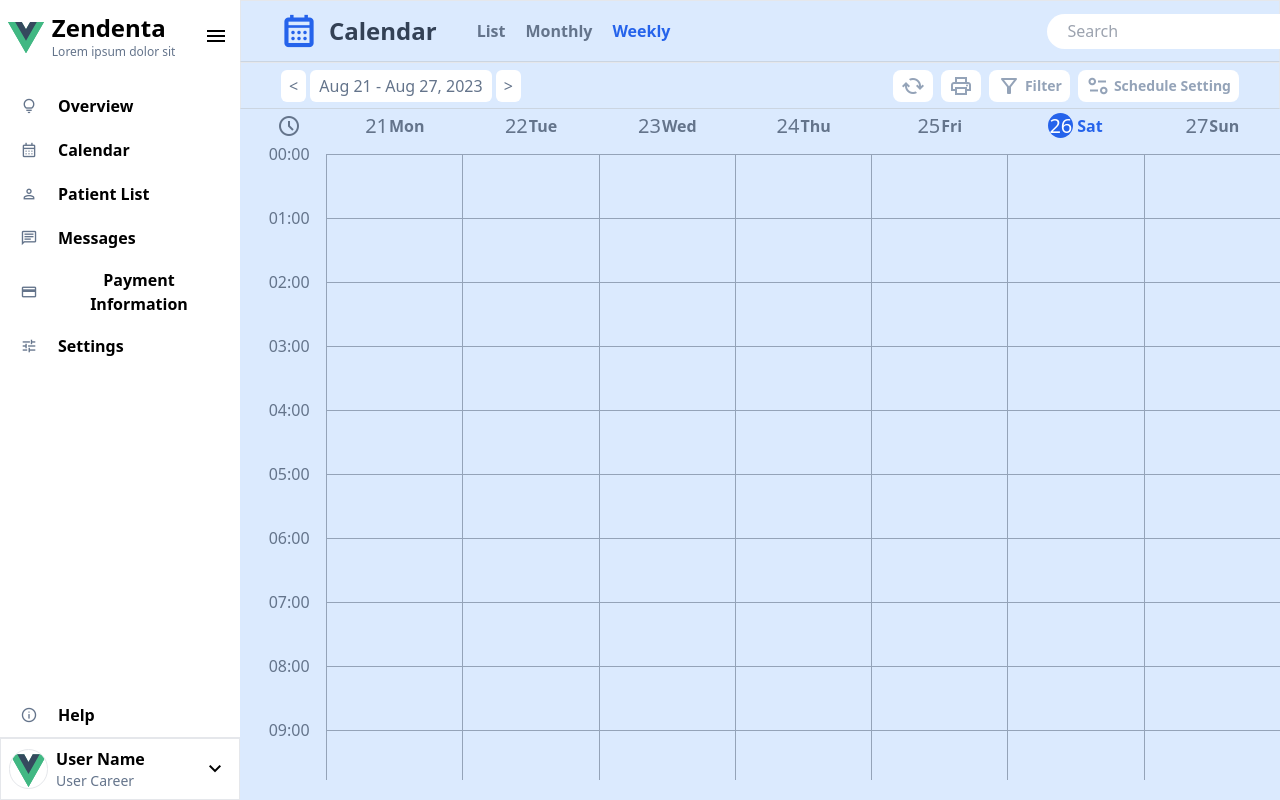
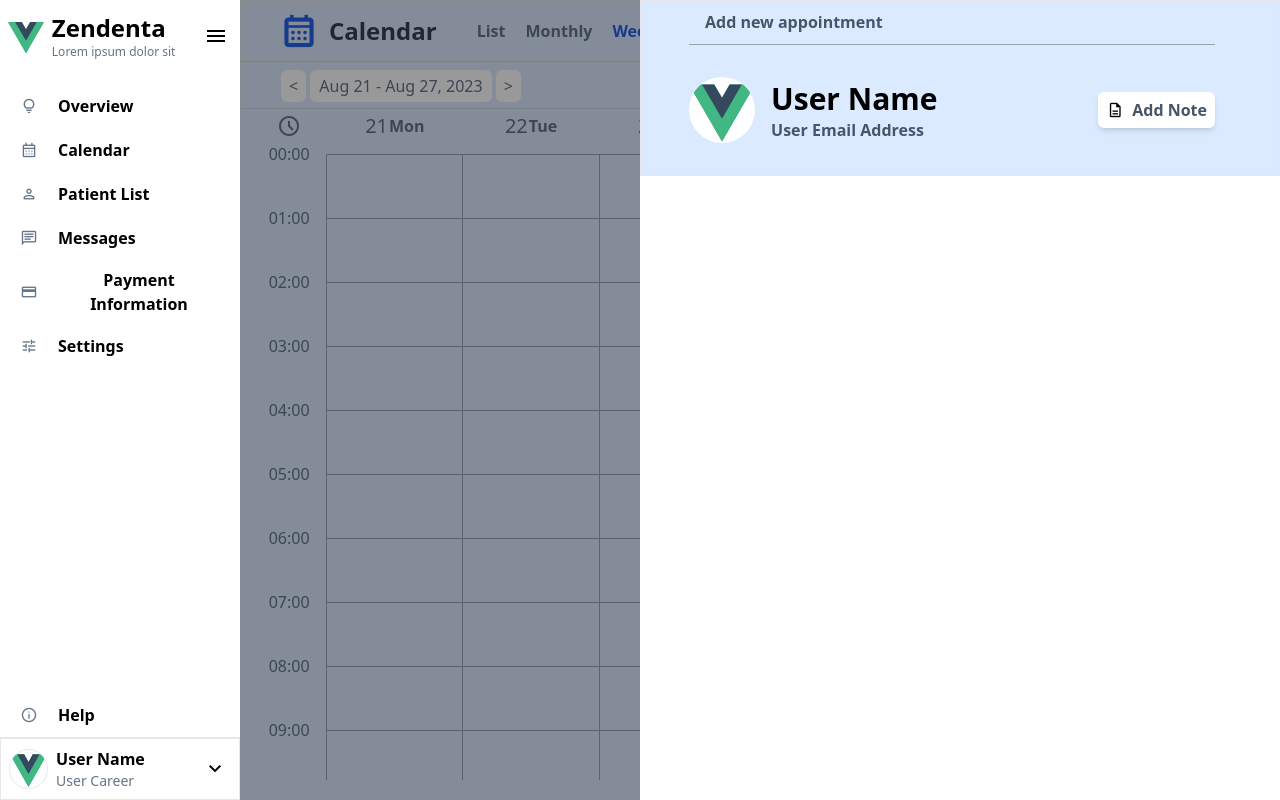
Before and after one commit to rekredhead/Calendar-App-VueJS, a Vue app: page / in a window 1280 px wide. Shown: the top 800 px of the page. Built offline with nearby package versions, Linux system fonts and the light colour scheme.

Commit message:
Finished Header for SidePanel

```diff
--- a/package.json
+++ b/package.json
@@ -10,6 +10,7 @@
   },
   "dependencies": {
     "date-fns": "^2.30.0",
+    "vee-validate": "^4.5.8",
     "vue": "^3.3.4"
   },
   "devDependencies": {
--- /dev/null
+++ b/src/assets/store.ts
@@ -0,0 +1,19 @@
+import { reactive } from "vue";
+import { startOfToday, startOfWeek, endOfWeek, add } from 'date-fns';
+
+const store = reactive({
+   selectedWeekStart: startOfWeek(startOfToday(), { weekStartsOn: 1 }),
+   selectedWeekEnd: endOfWeek(startOfToday(), { weekStartsOn: 1 }),
+
+   getPreviousDate() {
+      store.selectedWeekStart = add(store.selectedWeekStart, { weeks: -1 });
+      store.selectedWeekEnd = add(store.selectedWeekEnd, { weeks: -1 });
+   },
+
+   getNextDate() {
+      store.selectedWeekStart = add(store.selectedWeekStart, { weeks: 1 });
+      store.selectedWeekEnd = add(store.selectedWeekEnd, { weeks: 1 });
+   }
+});
+
+export default store;
--- a/src/components/Main-components/SidePanel.vue
+++ b/src/components/Main-components/SidePanel.vue
@@ -1,35 +1,22 @@
 <script setup lang="ts">
 import { format } from 'date-fns';
-import { ref } from 'vue';
+import SidePanelHeader from './SidePanelHeader.vue';
 
 const props = defineProps({
    isSidePanelOpen: Boolean,
    selectedDate: Date
 });
+
+// Task 2: Start styling the Side Panel
+// Task 3: Enable form submission to console log the data
+// Task 4: Change the state of the isSidePanelOpen to false upon submission (use state passed as props)
 </script>
 
 <template>
-   <aside
-      class="flex fixed bg-white top-0 bottom-0 right-0 w-1/2 transform transition-transform duration-300"
-      :class="{ 'translate-x-0': isSidePanelOpen, 'translate-x-full': !isSidePanelOpen }"
-   >
-      {{ format(props.selectedDate!, 'EEEE, dd MMMM HH:mm') }}
+   <!--{{ format(props.selectedDate!, 'EEEE, dd MMMM HH:mm') }}-->
+   <aside class="flex flex-col fixed bg-white top-0 bottom-0 right-0 w-1/2 transform transition-transform duration-300"
+      :class="{ 'translate-x-0': isSidePanelOpen, 'translate-x-full': !isSidePanelOpen }">
+      <SidePanelHeader/>
+      <div><!-- Form --></div>
    </aside>
 </template>
-
-<!--
-To add an event/task:
-- Get the date-time that was clicked on in the calendar
-- Send the date-time to Main.vue
-- Main.vue will trigger the Slide-in panel
-- Render the date-time in the slide-in panel - initially it is the current date as a state
-- Start styling the Slide-in panel
-
-<button @click="isSidePanelOpen = !isSidePanelOpen"
-   class="border text-white p-3 m-5 hover:bg-blue-500 active:bg-blue-400">click me!</button>
-<aside
-   class="flex fixed bg-blue-200 top-0 bottom-0 right-0 w-80 transform transition-transform duration-300"
-   :class="{ 'translate-x-0': isSidePanelOpen, 'translate-x-full': !isSidePanelOpen }">
-   Slide-panel
-</aside>
--->
--- /dev/null
+++ b/src/components/Main-components/SidePanelHeader.vue
@@ -0,0 +1,24 @@
+<script setup lang="ts"></script>
+
+<template>
+   <div class="bg-blue-100 h-44 pl-12 pr-16 border">
+      <div class="flex items-center border-b h-1/4 border-gray-400 px-4 text-slate-600 font-bold">Add new appointment</div>
+      <div class="flex justify-between items-center h-3/4">
+         <div class="flex w-1/2 gap-4">
+            <img class="bg-white rounded-full w-20 aspect-square" src="vue.svg" alt="Profile Picture" /><!-- Replace img src with your intended img -->
+            <div class="flex flex-col justify-evenly w-5/6 overflow-hidden">
+               <div class="flex gap-5 items-end">
+                  <h1 class="whitespace-nowrap text-3xl font-bold">User Name</h1>
+                  <h2 class="bg-slate-50 text-sm text-slate-600 font-semibold px-1 rounded-lg">User Position</h2>
+               </div>
+               <p class="whitespace-nowrap font-semibold text-base text-slate-600">User Email Address</p>
+            </div>
+         </div>
+         <button
+            class="flex bg-white px-2 py-1 gap-2 items-center rounded-md shadow-md hover:drop-shadow-md active:opacity-60 transition duration-75">
+            <span class="material-symbols-outlined text-lg">description</span>
+            <p class="font-bold text-slate-600">Add Note</p>
+         </button>
+      </div>
+   </div>
+</template>
--- a/src/components/Main.vue
+++ b/src/components/Main.vue
@@ -23,7 +23,7 @@ const getNextDate = () => {
    selectedWeekEnd.value = add(selectedWeekEnd.value, { weeks: 1 });
 }
 
-const isSidePanelOpen = ref(false);
+const isSidePanelOpen = ref(true); // Change to false when finished
 const selectedDate = ref(currentDate);
 const openSidePanel = (dateTime: Date) => {
    isSidePanelOpen.value = true;
@@ -45,8 +45,8 @@ const getNextDate = () => {
 </script>
 
 <template>
-   <div class="flex flex-col h-screen bg-blue-100 pb-5">
-      <div class="h-full" :class="{ 'pointer-events-none opacity-40': isSidePanelOpen }">
+   <div class="flex relative flex-col h-screen bg-blue-100 pb-5">
+      <div v-if="isSidePanelOpen" class="absolute inset-0 bg-black opacity-40"></div>
       <Header></Header>
       <OptionsBar
          :selectedWeekStart="selectedWeekStart"
@@ -59,7 +59,6 @@ const getNextDate = () => {
          :selectedWeekEnd="selectedWeekEnd"
          :openSidePanel="openSidePanel"
       ></Body>
-      </div>
       <SidePanel :isSidePanelOpen="isSidePanelOpen" :selectedDate="selectedDate" />
    </div>
 </template>
```
Also changed, not shown: 2 other files (tests, documents, lock files or other folders). Lines whose indentation alone changed are shown as unchanged.
